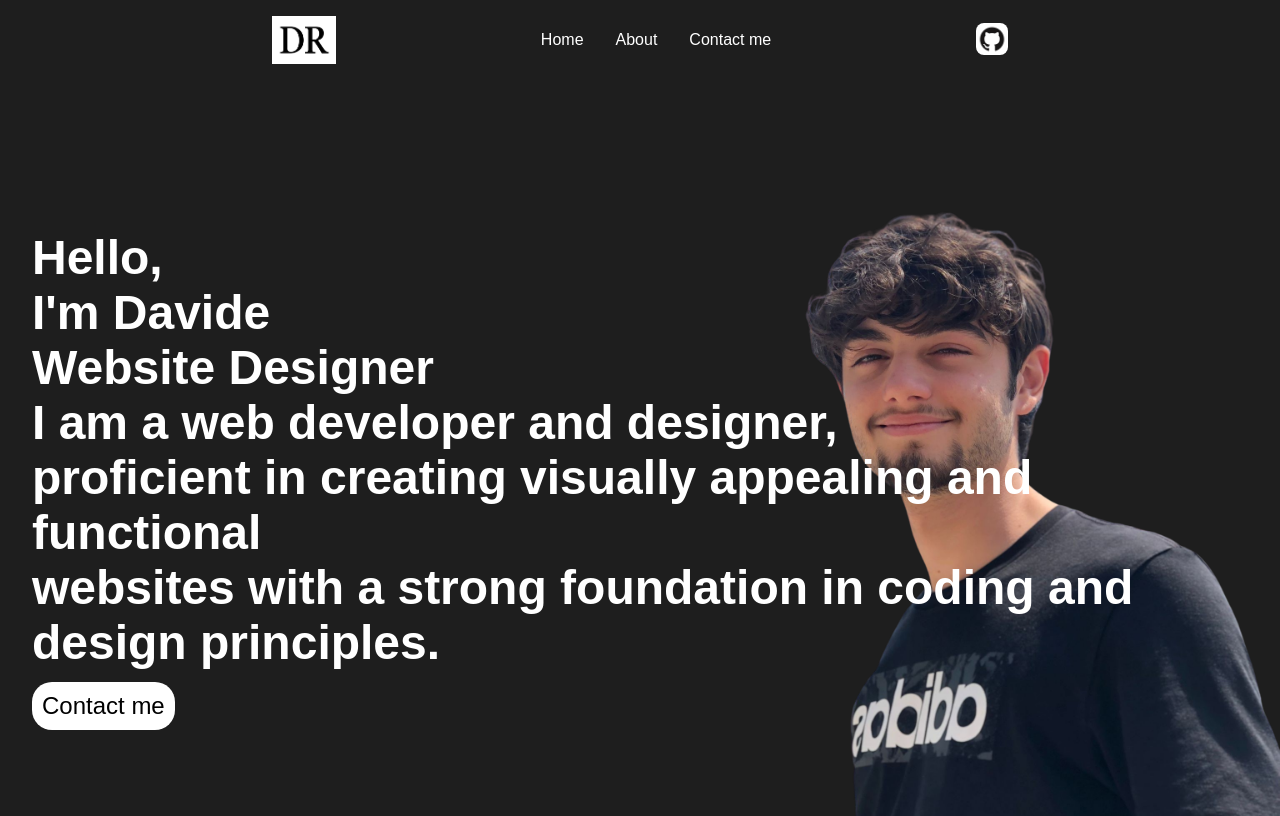
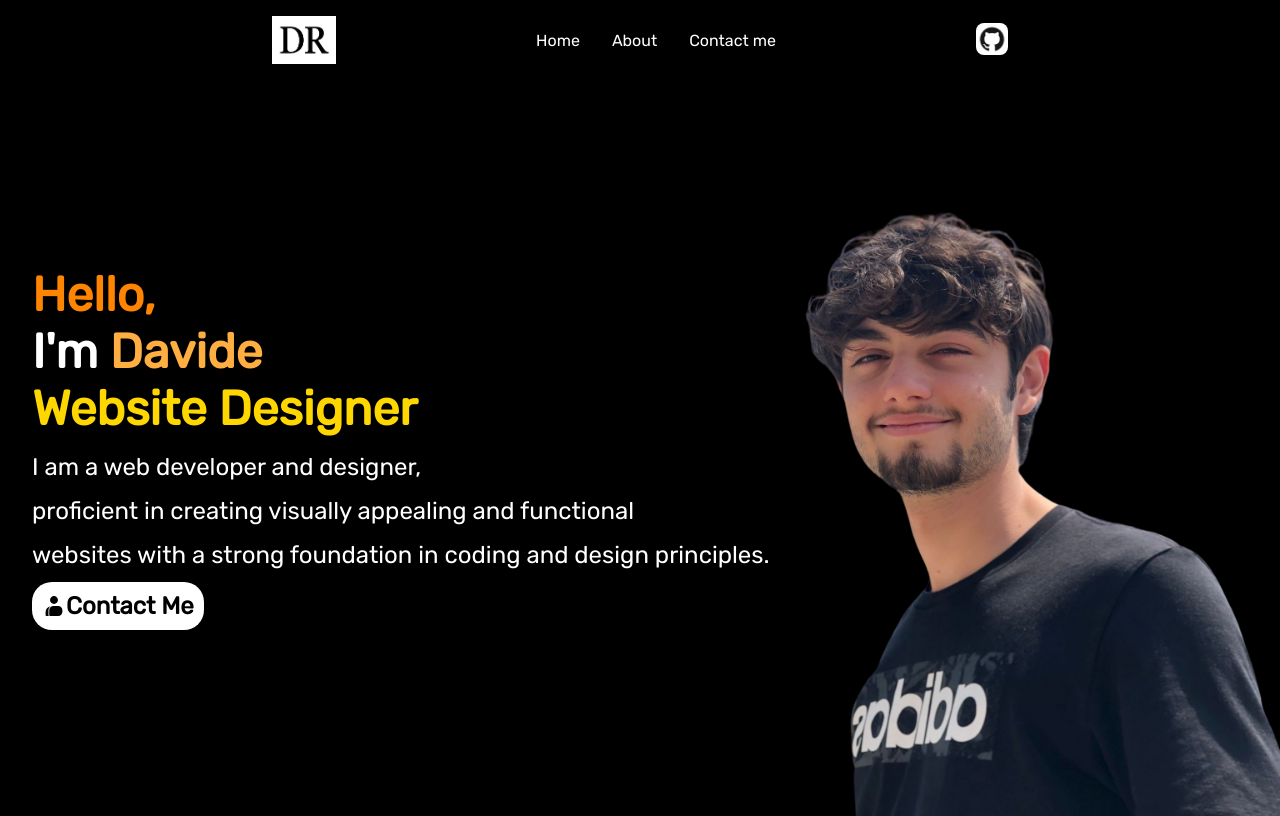
Before and after one commit to Davide-Rossini/daviderossiniportfolio, a React (Create React App) app: page / in a window 1280 px wide. Built offline with nearby package versions, Linux system fonts and the light colour scheme.

Commit message:
minor changes and style

```diff
--- a/public/index.html
+++ b/public/index.html
@@ -2,7 +2,6 @@
 <html lang="en">
   <head>
     <meta charset="utf-8" />
-    <link rel="icon" href="../src/assets/logo.png" />
     <meta name="viewport" content="width=device-width, initial-scale=1" />
     <meta name="description" content="Davide Rossini Portfolio"/>
     <link rel="stylesheet" href="style.css">
--- a/public/style.css
+++ b/public/style.css
@@ -7,7 +7,7 @@
 }
 
 body{
-    background: rgb(30, 30,30);
+    background: rgb(0, 0, 0);
     color: white;
     overflow: hidden;
     overflow-y: scroll;
--- a/src/components/Intro/intro.css
+++ b/src/components/Intro/intro.css
@@ -1,15 +1,35 @@
 @import url('https://fonts.googleapis.com/css2?family=Raleway:wght@900&family=Rubik&display=swap');
 
-*{
-    font-family: 'Rubic', sans-serif;
+* {
+    font-family: 'Rubik', sans-serif;
+    margin: 0;
+    padding: 0;
+    box-sizing: border-box;
 }
 
-#intro{
+body {
+    overflow: hidden;
+}
+
+#intro {
     height: calc(100vh - 4rem);
     width: 100%;
     margin: 0 auto;
     overflow: hidden;
     position: relative;
+    display: flex;
+    align-items: center;
+    justify-content: flex-start;
+    opacity: 0;
+    animation: fadeInUp 1s ease-out forwards;
+    left: 0; /* Allineato a sinistra */
+}
+
+@keyframes fadeInUp {
+    to {
+        opacity: 1;
+        transform: translateY(0);
+    }
 }
 
 .bg {
@@ -22,29 +42,56 @@
     width: 50%;
 }
 
-.introContent{
-    height: 100vh;
-    width: 100vw;
+.introContent {
     padding: 2rem;
     font-size: 3rem;
     font-weight: 700;
     display: flex;
     flex-direction: column;
     justify-content: center;
+    color: white;
+    opacity: 0;
+    transform: translateY(20px);
+    transition: opacity 1s ease, transform 1s ease;
+    animation: fadeInUp 1s ease-out forwards;
+    align-items: flex-start;
+}
+
+.hello {
+    color: #ff8400;
+}
+
+.introName {
+    color: #FFAE42;
+
+}
+
+.profession {
+    color: #FFD700;
+}
+
+p {
+    font-size: 1.5rem;
+    font-weight: 400;
+    margin-top: 1rem;
 }
 
 .btn {
     background-color: white;
     border: none;
+    font-weight: bold;
     border-radius: 20px;
     cursor: pointer;
     padding: 10px;
     font-size: 0.5em;
-    transition: background-color 0.3s ease;
-    transition: color 0.3s ease;
+    transition: background-color 0.3s ease, color 0.3s ease;
 }
 
 .btn:hover {
     color: white;
-    background-color: #000000;
+    background-color: #282828;
 }
+
+.cntc {
+    vertical-align: -0.15em;
+}
--- a/src/components/Intro/intro.js
+++ b/src/components/Intro/intro.js
@@ -1,6 +1,7 @@
 import React from "react";
 import "./intro.css";
 import bg from "../../assets/mainphoto.png";
+import contact from "../../assets/contactme.svg";
 import {Link} from 'react-scroll';
 
 const Intro = () => {
@@ -8,11 +9,11 @@ const Intro = () => {
         <section id="intro">
             <div className="introContent">
                 <span className="hello">Hello,</span>
-                <span className="introText">I'm <span className="introName">Davide</span><br />Website Designer</span>
+                <span className="introText">I'm <span className="introName">Davide</span><br /><span className="profession">Website Designer</span></span>
                 <p>I am a web developer and designer,</p>
                 <p>proficient in creating visually appealing and functional </p>
                 <p>websites with a strong foundation in coding and design principles.</p>
-                <Link><button className="btn">Contact me</button></Link>
+                <Link><button className="btn"><img src={contact} alt="Contact" className="cntc" />Contact Me</button></Link>
             </div>
             <img src={bg} alt="Profile" className="bg"></img>
         </section>
--- a/src/components/NavBar/navbar.css
+++ b/src/components/NavBar/navbar.css
@@ -1,4 +1,6 @@
-.navbar{
+@import url('https://fonts.googleapis.com/css2?family=Raleway:wght@900&family=Rubik&display=swap');
+
+.navbar {
     height: 5rem;
     width: 100vh;
     max-width: 75rem;
@@ -10,36 +12,45 @@
     position: sticky;
     top: 0;
     z-index: 3;
+    opacity: 0;
+    animation: fadeInUp 1s ease-out forwards;
 }
 
-.logo{
+@keyframes fadeInUp {
+    to {
+        opacity: 1;
+        transform: translateY(0);
+    }
+}
+
+.logo {
     object-fit: cover;
     height: 3rem;
     width: 4rem;
 }
 
-.desktopMenuListItem{
+.desktopMenuListItem {
     margin: 1rem;
     cursor: pointer;
-
 }
 
-.desktopMenuListItem:hover{
+.desktopMenuListItem:hover {
     color: white;
     padding-bottom: 0.5rem;
     border-bottom: 3px solid white;
 }
 
-.desktopMenuBtn{
+.desktopMenuBtn {
     background-color: transparent;
     border: none;
     outline: none;
     cursor: pointer;
 }
 
-.desktopMenuImg{
+.desktopMenuImg {
     height: 2rem;
     width: 2rem;
     object-fit: cover;
     border-radius: 0.5rem;
 }
+/* Fine del file navbar.css */
```
Also changed, not shown: src/assets/contactme.svg (added).
